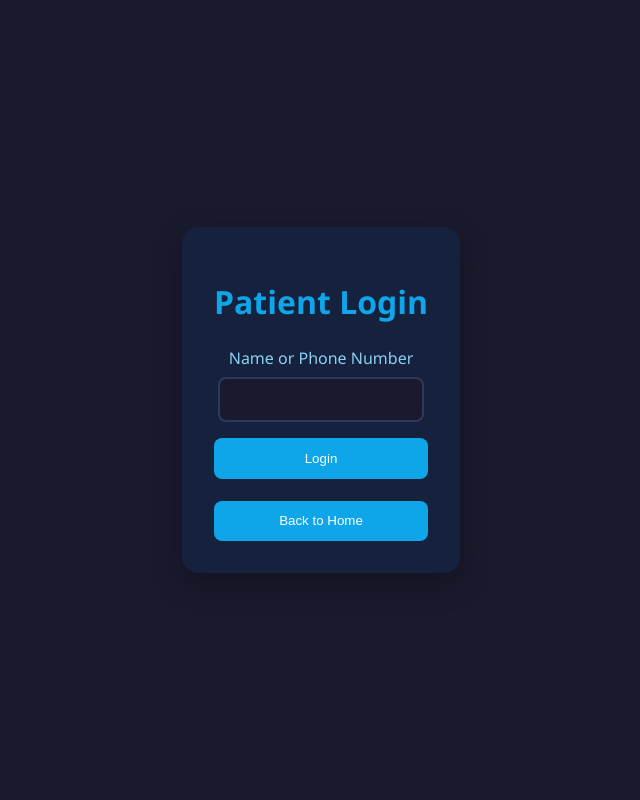
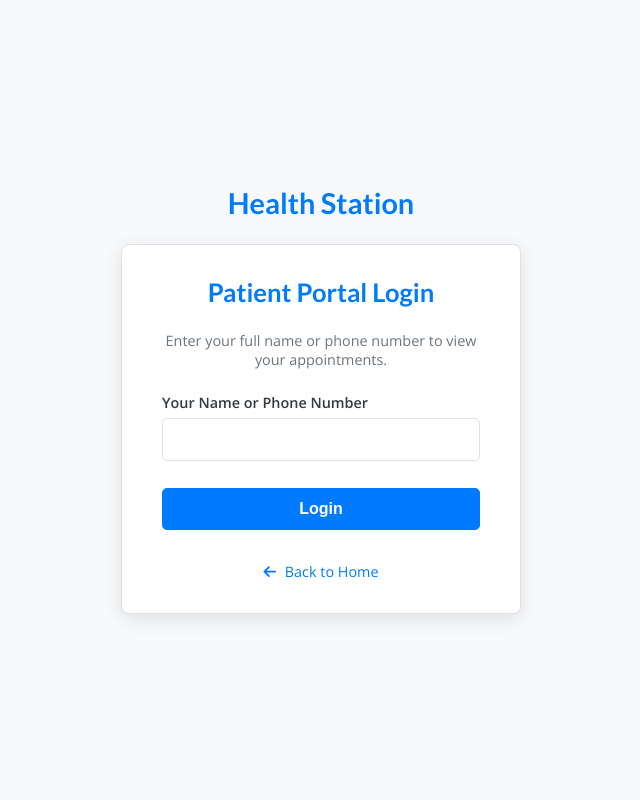
Before and after one commit to aamcoder147/Health-Station, a Flask app: page /patient-login in a window 1280 px wide. Shown: the whole page, without its empty margins (319-959 px from the left). Run offline with Flask 3, Linux system fonts and the light colour scheme.

Commit message:
Update patient_login.html

```diff
--- a/templates/patient_login.html
+++ b/templates/patient_login.html
@@ -1,94 +1,65 @@
 <!DOCTYPE html>
-<html lang="ar" dir="rtl">
+<html lang="en"> <!-- Set lang -->
 <head>
-    <meta charset="UTF-8">
+    <meta charset="UTF-8"> <!-- Set charset -->
     <title>Patient Login</title>
+    <link href="https://fonts.googleapis.com/css2?family=Lato:wght@400;700&family=Open+Sans:wght@400;600&display=swap" rel="stylesheet">
+    <link rel="stylesheet" href="https://cdnjs.cloudflare.com/ajax/libs/font-awesome/6.4.0/css/all.min.css">
     <style>
-        :root {
-            --primary: #1a1a2e;
-            --secondary: #16213e;
-            --accent: #0ea5e9;
-            --text: #e6e6e6;
-        }
+        :root { /* Clinic Style Palette */
+             --bg-primary: #ffffff; --bg-secondary: #f8f9fa; --border-color: #dee2e6;
+             --border-color-focus: #80bdff; --text-dark: #343a40; --text-medium: #6c757d;
+             --text-light: #ffffff; --accent: #007bff; --accent-hover: #0056b3;
+             --error: #dc3545; --error-bg: #f8d7da; --shadow-color: rgba(0, 0, 0, 0.1);
+             --transition-speed: 0.3s; }
+        * { margin: 0; padding: 0; box-sizing: border-box; }
 
         body {
-            background: var(--primary);
-            color: var(--text);
-            font-family: 'Segoe UI', sans-serif;
-            display: flex;
-            justify-content: center;
-            align-items: center;
-            height: 100vh;
-            margin: 0;
-        }
+            background-color: var(--bg-secondary); color: var(--text-dark); font-family: 'Open Sans', 'Lato', sans-serif;
+            display: flex; flex-direction: column; justify-content: center; align-items: center;
+            min-height: 100vh; padding: 1rem; }
+
+        .logo-header { /* Optional logo/header */
+             margin-bottom: 1.5rem; font-size: 1.8rem; font-weight: 700; color: var(--accent); font-family: 'Lato', sans-serif; }
 
         .login-container {
-            background: var(--secondary);
-            padding: 2rem;
-            border-radius: 1rem;
-            box-shadow: 0 10px 30px rgba(0, 0, 0, 0.3);
-            text-align: center;
-        }
+            background: var(--bg-primary); padding: 2rem 2.5rem; border-radius: 0.5rem;
+            box-shadow: 0 5px 20px var(--shadow-color); border: 1px solid var(--border-color);
+            text-align: center; max-width: 400px; width: 100%;
+            animation: fadeIn 0.5s ease-out; }
+
+        @keyframes fadeIn { from { opacity: 0; transform: scale(0.95); } to { opacity: 1; transform: scale(1); } }
 
         .login-container h1 {
-            color: var(--accent);
-            margin-bottom: 1.5rem;
-        }
+            color: var(--accent); margin-bottom: 1.5rem; font-size: 1.6rem; font-weight: 700; font-family: 'Lato', sans-serif; }
 
-        .input-group {
-            margin-bottom: 1rem;
-        }
+        .input-group { margin-bottom: 1.2rem; text-align: left; }
+        .input-group label { display: block; margin-bottom: 0.4rem; color: var(--text-dark); font-size: 0.9rem; font-weight: 600; }
+        .input-group input { width: 100%; padding: 0.75rem; border: 1px solid var(--border-color); border-radius: 0.3rem; background: var(--bg-primary); color: var(--text-dark); font-size: 0.95rem; transition: border-color var(--transition-speed) ease, box-shadow var(--transition-speed) ease; }
+        .input-group input:focus { outline: none; border-color: var(--border-color-focus); box-shadow: 0 0 0 0.2rem rgba(0, 123, 255, 0.25); }
 
-        .input-group label {
-            display: block;
-            margin-bottom: 0.5rem;
-            color: #88d1f1;
-        }
+         /* --- Button Styles --- */
+         .btn { padding: 0.7rem 1.5rem; border-radius: 0.3rem; cursor: pointer; font-weight: 600; font-size: 1rem; text-align: center; transition: all var(--transition-speed) ease-in-out; border: 1px solid transparent; text-decoration: none; display: inline-flex; align-items: center; justify-content: center; gap: 0.5rem; margin: 0.5rem 0; }
+         .btn:hover { transform: translateY(-2px); box-shadow: 0 3px 10px rgba(0,0,0,0.1); }
+         .btn-primary { background-color: var(--accent); color: var(--text-light); border-color: var(--accent); }
+         .btn-primary:hover { background-color: var(--accent-hover); border-color: var(--accent-hover); }
+         .btn-outline-primary { border-color: var(--accent); color: var(--accent); background: transparent;}
+         .btn-outline-primary:hover { background-color: var(--accent); color: var(--text-light);}
+         .btn-block { width: 100%; }
 
-        .input-group input {
-            width: auto;
-            padding: 0.8rem;
-            border: 2px solid #2c3a5a;
-            border-radius: 0.5rem;
-            background: var(--primary);
-            color: var(--text);
-        }
+        /* Flash Messages - Light Theme */
+         .flash-messages { position: fixed; top: 20px; right: 20px; z-index: 1050; width: clamp(280px, 90%, 400px); }
+         .flash-message { padding: 0.8rem 1.2rem; margin-bottom: 1rem; border-radius: 0.3rem; font-weight: 500; box-shadow: 0 4px 10px rgba(0, 0, 0, 0.1); opacity: 0; transform: translateX(100%); animation: slideInFadeOut 5s ease-in-out forwards; border: 1px solid transparent; }
+         .flash-message.success { background-color: #d4edda; border-color: #c3e6cb; color: #155724; }
+         .flash-message.error { background-color: var(--error-bg); border-color: #f5c6cb; color: #721c24; }
+         .flash-message.info { background-color: #d1ecf1; border-color: #bee5eb; color: #0c5460; }
+         @keyframes slideInFadeOut { 0% { opacity: 0; transform: translateX(100%); } 10% { opacity: 1; transform: translateX(0); } 90% { opacity: 1; transform: translateX(0); } 100% { opacity: 0; transform: translateX(100%); } }
 
-        .login-btn {
-            background: var(--accent);
-            color: white;
-            padding: 0.8rem 1.5rem;
-            border: none;
-            border-radius: 0.5rem;
-            cursor: pointer;
-            width: 100%;
-        }
+        .back-link { margin-top: 1.5rem; font-size: 0.9rem; }
+        .back-link a { color: var(--accent); text-decoration: none; transition: color var(--transition-speed); }
+        .back-link a:hover { color: var(--accent-hover); text-decoration: underline; }
 
-        .flash-messages {
-            position: fixed;
-            top: 20px;
-            right: 20px;
-            z-index: 1000;
-        }
-
-        .flash-message {
-            padding: 1rem;
-            margin-bottom: 0.5rem;
-            border-radius: 0.5rem;
-            color: white;
-            animation: fadeInOut 5s ease-in-out;
-        }
-
-        .flash-message.error {
-            background: #f87171;
-        }
-
-        @keyframes fadeInOut {
-            0% { opacity: 0; transform: translateY(-20px); }
-            10% { opacity: 1; transform: translateY(0); }
-            90% { opacity: 1; transform: translateY(0); }
-            100% { opacity: 0; transform: translateY(-20px); }
-        }
+        @media (max-width: 480px) { .login-container { padding: 1.5rem; } h1 { font-size: 1.4rem;} }
     </style>
 </head>
 <body>
@@ -97,41 +68,38 @@
         {% with messages = get_flashed_messages(with_categories=true) %}
             {% if messages %}
                 {% for category, message in messages %}
-                    <div class="flash-message {{ category }}">{{ message }}</div>
+                     {% set category_class = category if category in ['success', 'error', 'info'] else 'info' %}
+                     <div class="flash-message {{ category_class }}">{{ message }}</div>
                 {% endfor %}
             {% endif %}
         {% endwith %}
     </div>
 
+     <div class="logo-header">Health Station</div>
+
     <div class="login-container">
-        <h1>Patient Login</h1>
+        <h1>Patient Portal Login</h1>
+        <p style="color: var(--text-medium); margin-bottom: 1.5rem; font-size: 0.9rem;">
+             Enter your full name or phone number to view your appointments.
+        </p>
         <form action="/patient-login" method="POST">
             <div class="input-group">
-                <label for="patientIdentifier">Name or Phone Number</label>
+                <label for="patientIdentifier">Your Name or Phone Number</label>
                 <input type="text" id="patientIdentifier" name="patientIdentifier" required>
             </div>
-            <button type="submit" class="login-btn">Login</button>
+            <button type="submit" class="btn btn-primary btn-block">Login</button>
         </form>
-    </form>
-
-    <br>
-    <button class="login-btn" onclick="window.location.href='/'">Back to Home</button>
-    </form>
+         <div class="back-link">
+            <a href="/"><i class="fas fa-arrow-left" style="margin-right: 5px;"></i> Back to Home</a>
+        </div>
     </div>
 
     <script>
-        // Function to hide flash messages after 4 seconds
-        function hideFlashMessages() {
-            const flashMessages = document.querySelectorAll('.flash-message');
-            flashMessages.forEach(message => {
-                setTimeout(() => {
-                    message.style.opacity = '0';
-                    setTimeout(() => message.remove(), 500); // Remove after fade-out
-                }, 4000); // 4 seconds
-            });
+        // JS for flash messages
+        function hideFlashMessages() { /* ... same */
+             const flashMessages = document.querySelectorAll('.flash-message');
+             flashMessages.forEach(message => { setTimeout(() => { message.style.opacity = '0'; setTimeout(() => message.remove(), 500); }, 4000); });
         }
-
-        // Call the function when the page loads
         window.onload = hideFlashMessages;
     </script>
 </body>
```
